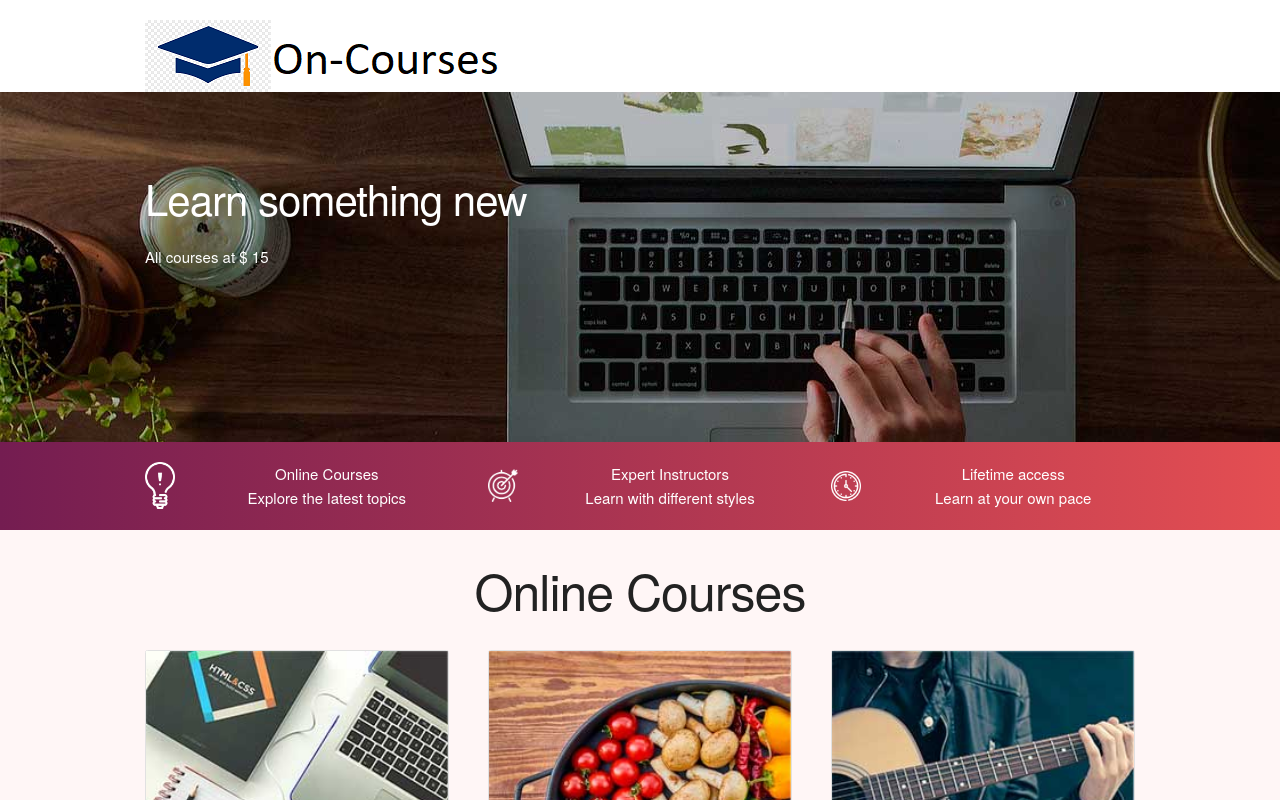
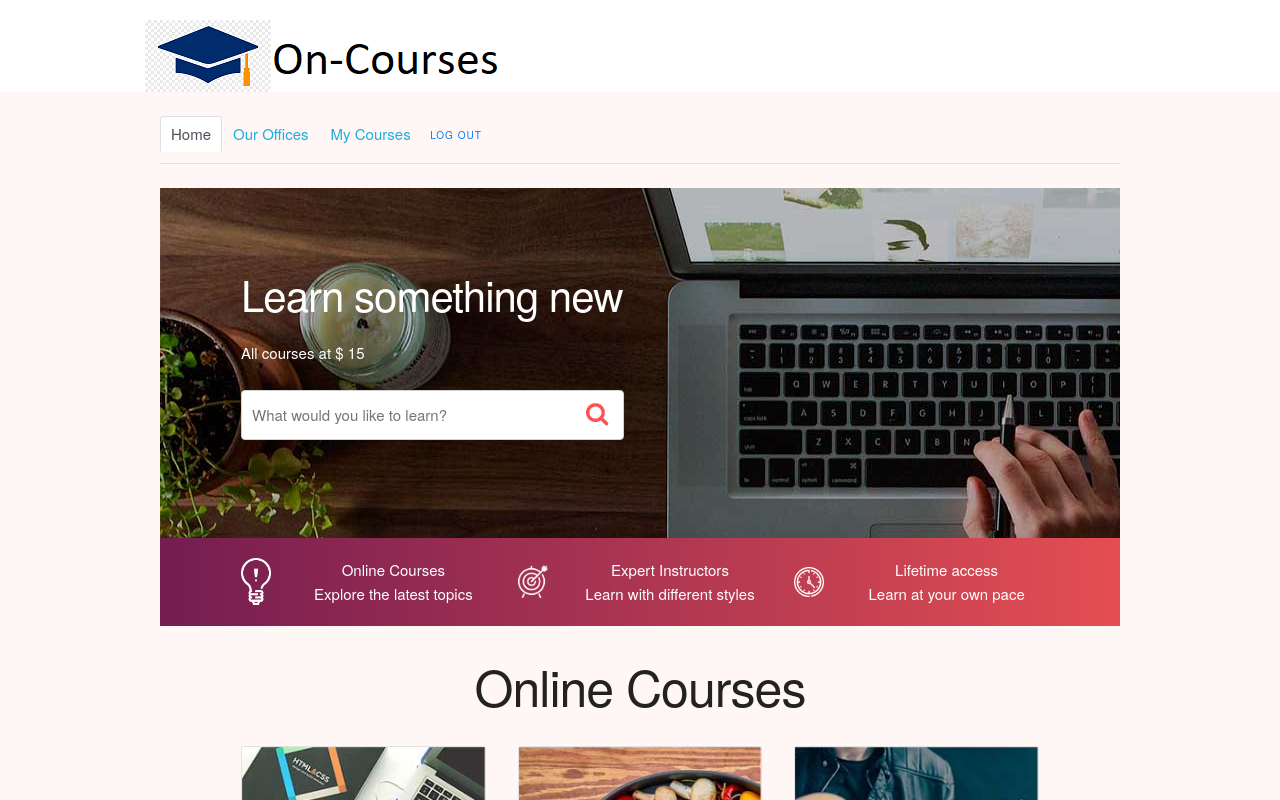
Before and after one commit to acamposhd/backend-proyecto-web, an Angular app in the folder frontend-proyecto-web/: page /user in a window 1280 px wide. Shown: the top 800 px of the page. Built offline with nearby package versions, Linux system fonts and the light colour scheme.

Commit message:
Se agregaron cambios a la pagina de user

```diff
--- a/frontend-proyecto-web/src/app/components/user/user.component.html
+++ b/frontend-proyecto-web/src/app/components/user/user.component.html
@@ -1,3 +1,33 @@
+<div class="container">
+    <br>
+    <!-- Nav tabs -->
+    <ul class="nav nav-tabs" role="tablist">
+        <li class="nav-item">
+            <a class="nav-link active" data-toggle="tab" href="#home">Home</a>
+        </li>
+        <li class="nav-item">
+            <a class="nav-link" data-toggle="tab" href="#offices">Our Offices</a>
+        </li>
+        <li class="nav-item">
+            <a class="nav-link" data-toggle="tab" href="#myCourses">My Courses</a>
+        </li>
+
+        <li class="nav-item">
+            <button type="button" class="btn btn-link" data-toggle="#" data-target="#">Log Out
+
+            </button>
+
+        </li>
+
+
+    </ul>
+</div>
+
+
+<!-- Tab panes -->
+<div class="tab-content">
+<div id="home" class="container tab-pane active"><br>
+
 <div id="hero">
     <div class="container">
         <div class="row">
@@ -5,6 +35,11 @@
                 <div class="contenido-hero">
                     <h2>Learn something new</h2>
                     <p>All courses at $ 15</p>
+                    <form action="#" id="busqueda" method="post" class="formulario">
+                        <input class="u-full-width" type="text" placeholder="What would you like to learn?"
+                            id="buscador">
+                        <input type="submit" id="submit-buscador" class="submit-buscador">
+                    </form>
                 </div>
             </div>
         </div>
@@ -42,8 +77,8 @@
                     <p>Juan Pedro</p>
                     <img src="../assets/images/estrellas.png">
                     <p class="precio">$200 <span class="u-pull-right ">$15</span></p>
-                    <a href="#" class="u-full-width button-primary button input agregar-carrito" data-id="1">Add to
-                        cart</a>
+                    <a href="#" class="u-full-width button-primary button input agregar-carrito" data-id="0">
+                        Add to cart</a>
                 </div>
             </div>
             <!--.card-->
@@ -56,8 +91,9 @@
                     <p>Juan Pedro</p>
                     <img src="../assets/images/estrellas.png">
                     <p class="precio">$200 <span class="u-pull-right ">$15</span></p>
-                    <a href="#" class="u-full-width button-primary button input agregar-carrito" data-id="2">
+                    <a href="#" class="u-full-width button-primary button input agregar-carrito" data-id="1">
                         Add to cart</a>
+
                 </div>
             </div>
         </div>
@@ -69,8 +105,9 @@
                     <p>Juan Pedro</p>
                     <img src="../assets/images/estrellas.png">
                     <p class="precio">$200 <span class="u-pull-right ">$15</span></p>
-                    <a href="#" class="u-full-width button-primary button input agregar-carrito" data-id="3">
+                    <a href="#" class="u-full-width button-primary button input agregar-carrito" data-id="2">
                         Add to cart</a>
+
                 </div>
             </div>
             <!--.card-->
@@ -87,8 +124,9 @@
                     <p>Juan Pedro</p>
                     <img src="../assets/images/estrellas.png">
                     <p class="precio">$200 <span class="u-pull-right ">$15</span></p>
-                    <a href="#" class="u-full-width button-primary button input agregar-carrito" data-id="4">
+                    <a href="#" class="u-full-width button-primary button input agregar-carrito" data-id="3">
                         Add to cart</a>
+
                 </div>
             </div>
             <!--.card-->
@@ -101,8 +139,9 @@
                     <p>Juan Pedro</p>
                     <img src="../assets/images/estrellas.png">
                     <p class="precio">$200 <span class="u-pull-right ">$15</span></p>
-                    <a href="#" class="u-full-width button-primary button input agregar-carrito" data-id="5">
+                    <a href="#" class="u-full-width button-primary button input agregar-carrito" data-id="4">
                         Add to cart</a>
+
                 </div>
             </div>
             <!--.card-->
@@ -115,8 +154,9 @@
                     <p>Juan Pedro</p>
                     <img src="../assets/images/estrellas.png">
                     <p class="precio">$200 <span class="u-pull-right ">$15</span></p>
-                    <a href="#" class="u-full-width button-primary button input agregar-carrito" data-id="6">
+                    <a href="#" class="u-full-width button-primary button input agregar-carrito" data-id="5">
                         Add to cart</a>
+
                 </div>
             </div>
             <!--.card-->
@@ -134,6 +174,7 @@
                     <p class="precio">$200 <span class="u-pull-right ">$15</span></p>
                     <a href="#" class="u-full-width button-primary button input agregar-carrito" data-id="7">
                         Add to cart</a>
+
                 </div>
             </div>
             <!--.card-->
@@ -148,6 +189,7 @@
                     <p class="precio">$200 <span class="u-pull-right ">$15</span></p>
                     <a href="#" class="u-full-width button-primary button input agregar-carrito" data-id="8">
                         Add to cart</a>
+
                 </div>
             </div>
             <!--.card-->
@@ -162,6 +204,7 @@
                     <p class="precio">$200 <span class="u-pull-right ">$15</span></p>
                     <a href="#" class="u-full-width button-primary button input agregar-carrito" data-id="9">
                         Add to cart</a>
+
                 </div>
             </div>
             <!--.card-->
@@ -179,6 +222,7 @@
                     <p class="precio">$200 <span class="u-pull-right ">$15</span></p>
                     <a href="#" class="u-full-width button-primary button input agregar-carrito" data-id="10">
                         Add to cart</a>
+
                 </div>
             </div>
             <!--.card-->
@@ -193,6 +237,7 @@
                     <p class="precio">$200 <span class="u-pull-right ">$15</span></p>
                     <a href="#" class="u-full-width button-primary button input agregar-carrito" data-id="11">
                         Add to cart</a>
+
                 </div>
             </div>
             <!--.card-->
@@ -207,6 +252,7 @@
                     <p class="precio">$200 <span class="u-pull-right ">$15</span></p>
                     <a href="#" class="u-full-width button-primary button input agregar-carrito" data-id="12">
                         Add to cart</a>
+
                 </div>
             </div>
             <!--.card-->
@@ -214,3 +260,71 @@
     </div>
     <!--.row-->
 </div>
+
+</div>
+
+<div id="offices" class="container tab-pane fade"><br>
+<h3>Our Offices</h3>
+<iframe
+    src="https://www.google.com/maps/embed?pb=!1m18!1m12!1m3!1d3205.507752080463!2d-102.15997794582303!3d21.838548254242525!2m3!1f0!2f0!3f0!3m2!1i1024!2i768!4f13.1!3m3!1m2!1s0x8429f47ec9d93fb9%3A0x38cd71b81ada3c58!2sUniversidad%20Tecnol%C3%B3gica%20El%20Reto%C3%B1o!5e0!3m2!1ses-419!2smx!4v1586026947200!5m2!1ses-419!2smx"
+    width="600" height="450" frameborder="0" style="border:0;" allowfullscreen="" aria-hidden="false"
+    tabindex="0">
+</iframe>
+</div>
+
+<div id="myCourses" class="container tab-pane fade"><br>
+    <h3>My Courses</h3>
+
+    <div class="container mt-3">
+
+
+        <table class="table table-bordered">
+          <thead>
+            <tr>
+              <th>Course-id</th>
+              <th>Course title</th>
+              <th>Course-duration</th>
+            </tr>
+          </thead>
+          <tbody id="myTable">
+            <tr>
+              <td>1</td>
+              <td>JavaScript</td>
+              <td>120hrs</td>
+            </tr>
+            <tr>
+              <td>2</td>
+              <td>PHP</td>
+              <td>120hrs</td>
+            </tr>
+            <tr>
+              <td>3</td>
+              <td>Ajax</td>
+              <td>120hrs</td>
+            </tr>
+
+          </tbody>
+        </table>
+
+
+      </div>
+
+      <script>
+      $(document).ready(function(){
+        $("#myInput").on("keyup", function() {
+          var value = $(this).val().toLowerCase();
+          $("#myTable tr").filter(function() {
+            $(this).toggle($(this).text().toLowerCase().indexOf(value) > -1)
+          });
+        });
+      });
+      </script>
+
+
+
+
+</div>
+
+
+
+</div>
```
